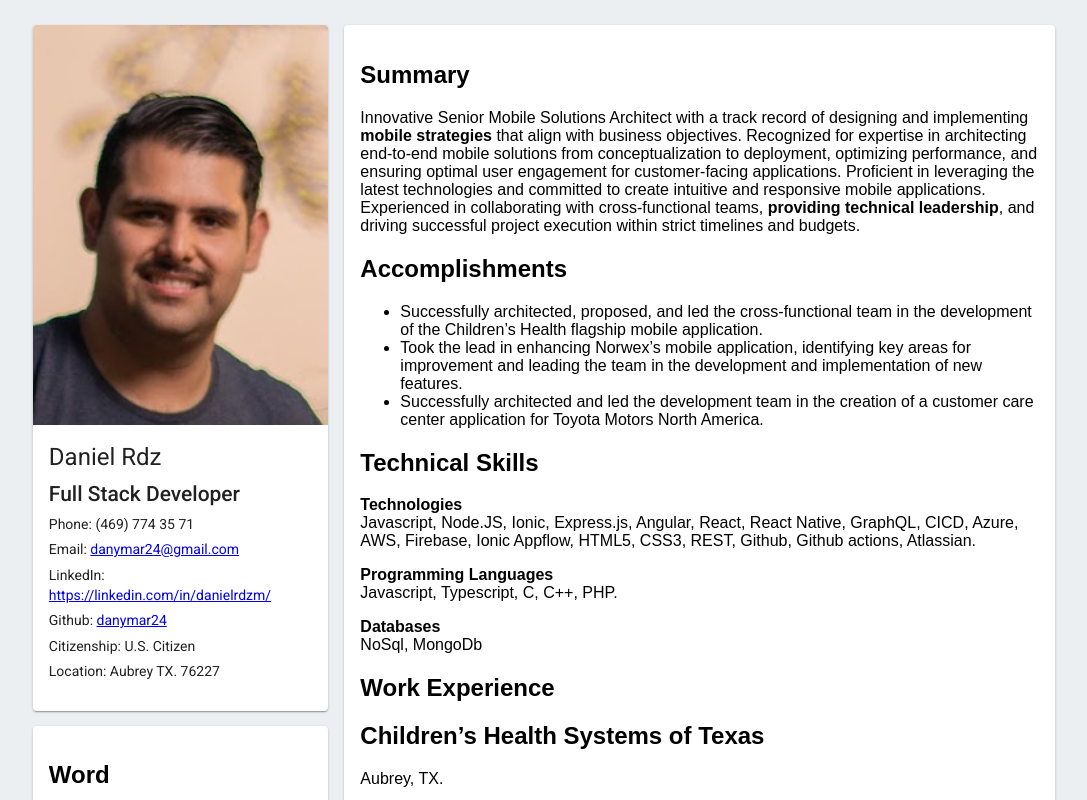
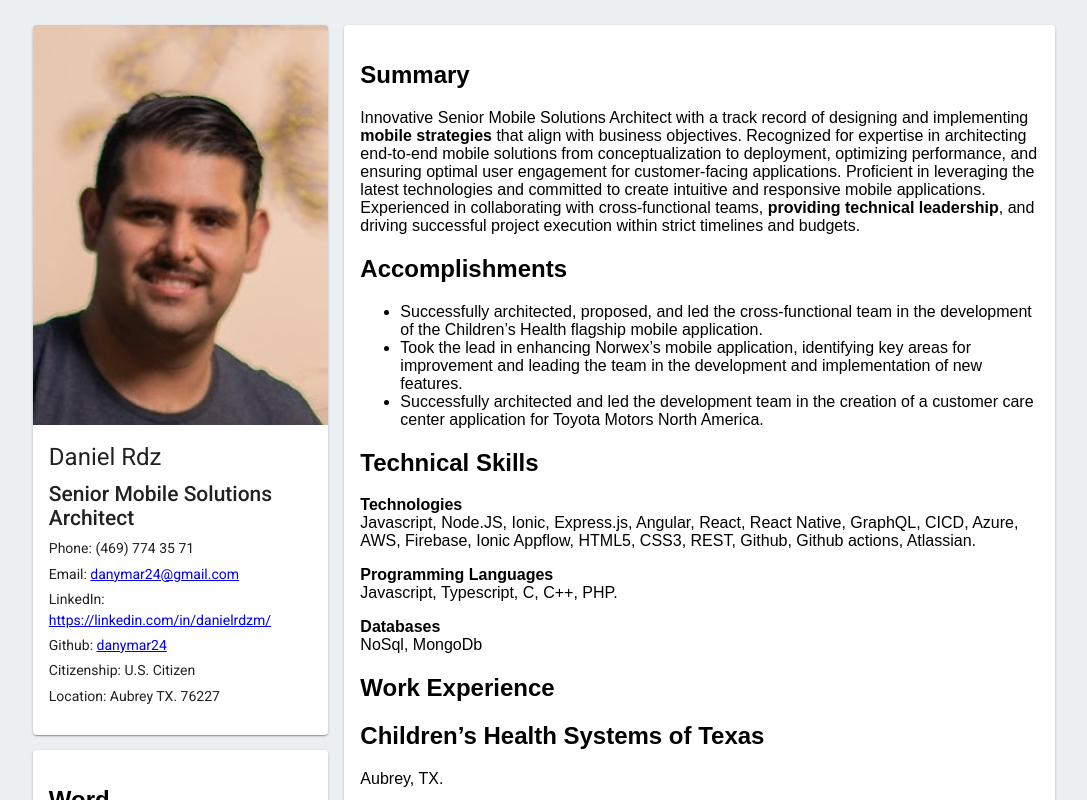
Before and after one commit to danymar24/resume, a React (Create React App) app: page / in a window 1280 px wide. Shown: the top 800 px of the page, without its empty margins (96-1183 px from the left). Built offline with nearby package versions, Linux system fonts and the light colour scheme; no server answers.

Commit message:
Changed title

```diff
--- a/src/components/InfoComponent.js
+++ b/src/components/InfoComponent.js
@@ -12,7 +12,7 @@ const styles={
 
 const info={
     name: 'Daniel Rdz',
-    title: 'Full Stack Developer',
+    title: 'Senior Mobile Solutions Architect',
     phone: '(469) 774 35 71',
     email: {
         title: 'danymar24@gmail.com',
```
